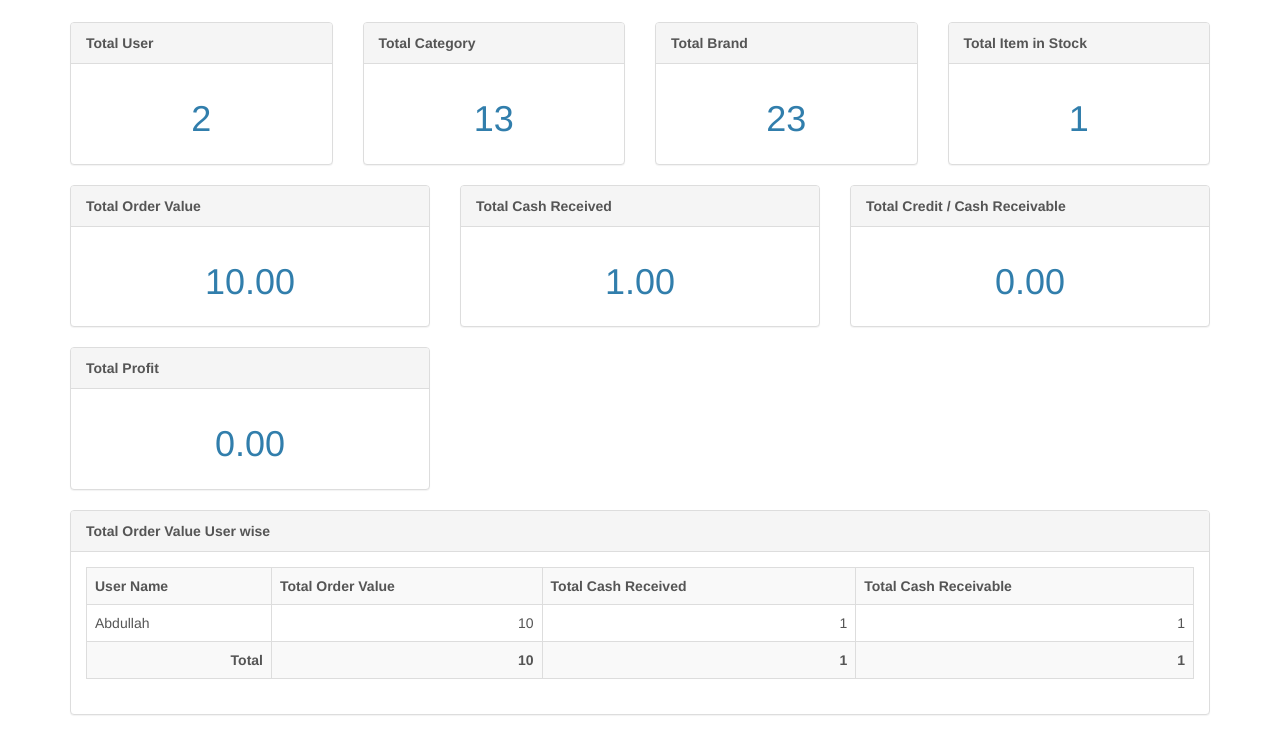
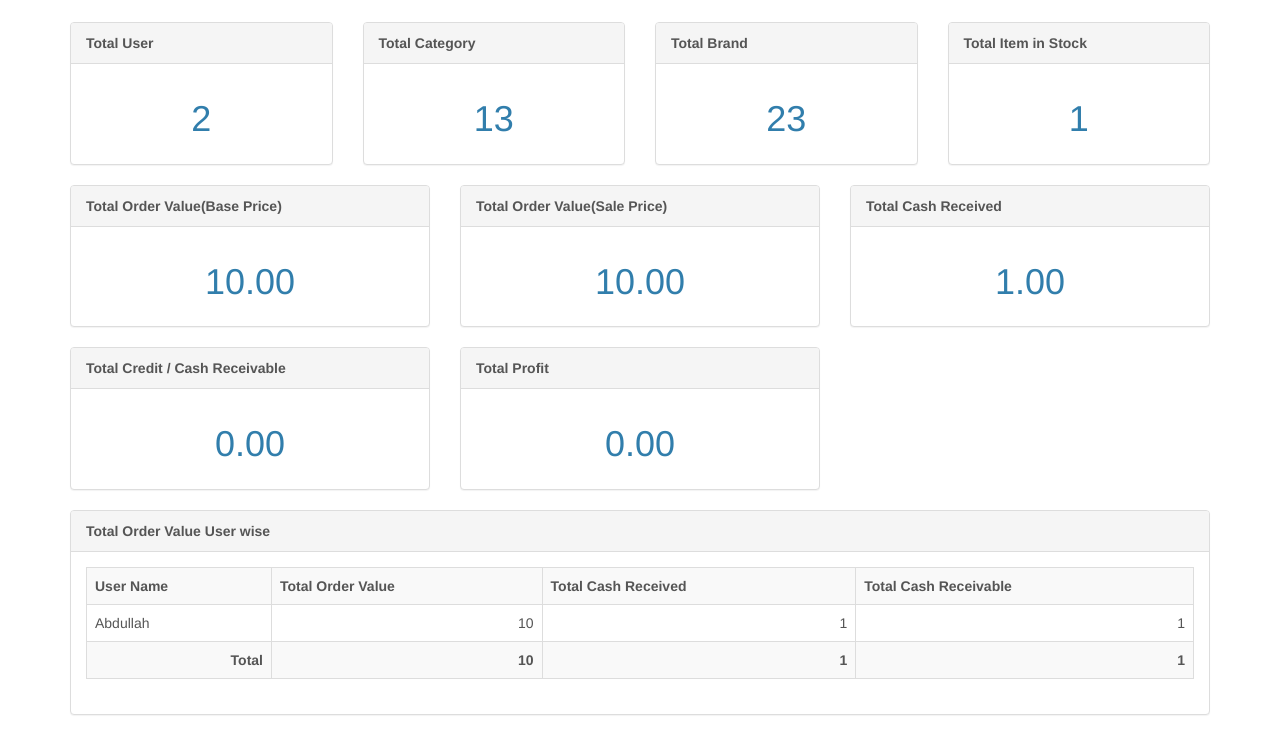
Before and after one commit to rehanhammer/CurrentZone, a PHP site: page /index.php in a window 1280 px wide. Shown: the part 153-888 px from the top of the page. Run offline with PHP 8.4, Linux system fonts and the light colour scheme; a user stored in the database is signed in; data comes from the database, SQL or seed files in the repository; tables that the repository leaves empty hold one stand-in row (values such as "Sample post").

Commit message:
second change committed

```diff
--- a/function.php
+++ b/function.php
@@ -155,6 +155,24 @@ function count_total_product($connect)
 	$statement = $connect->prepare($query);
 	$statement->execute();
 	return $statement->rowCount();
+}
+function count_total_order_value_base($connect)
+{
+	$query = "
+	SELECT sum(inventory_order_base_price_total) as total_order_value FROM inventory_order
+	WHERE inventory_order_status = '1' OR inventory_order_status = '2'
+	";
+	if($_SESSION['type'] == 'user')
+	{
+		$query .= ' AND user_id = "'.$_SESSION["user_id"].'"';
+	}
+	$statement = $connect->prepare($query);
+	$statement->execute();
+	$result = $statement->fetchAll();
+	foreach($result as $row)
+	{
+		return number_format($row['total_order_value'], 2);
+	}
 }
 
 function count_total_order_value($connect)
--- a/index.php
+++ b/index.php
@@ -54,7 +54,15 @@ include('header.php');
 	?>
 		<div class="col-md-4">
 			<div class="panel panel-default">
-				<div class="panel-heading"><strong>Total Order Value</strong></div>
+				<div class="panel-heading"><strong>Total Order Value(Base Price)</strong></div>
+				<div class="panel-body" align="center">
+					<h1><?php echo count_total_order_value_base($connect); ?></h1>
+				</div>
+			</div>
+		</div>
+		<div class="col-md-4">
+			<div class="panel panel-default">
+				<div class="panel-heading"><strong>Total Order Value(Sale Price)</strong></div>
 				<div class="panel-body" align="center">
 					<h1><?php echo count_total_order_value($connect); ?></h1>
 				</div>
```
